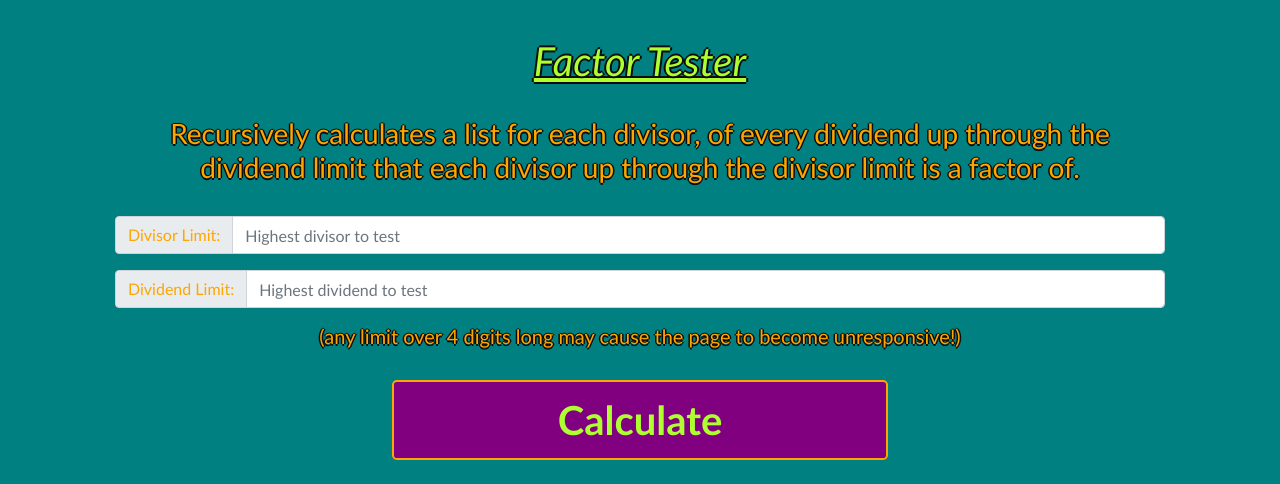
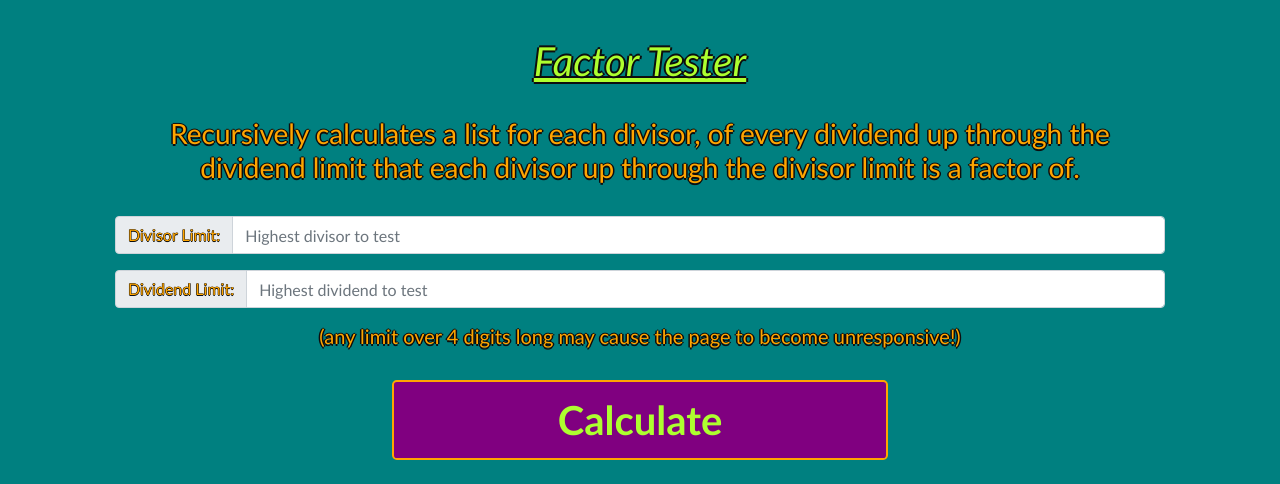
Before and after one commit to relativelyIntuitive/godNum, a Flask app: page /factors in a window 1280 px wide. Shown: the part 60-544 px from the top of the page. Run offline with Flask 2, Linux system fonts and the light colour scheme.

Commit message:
+css text shadows restored

```diff
--- a/static/styles/style.css
+++ b/static/styles/style.css
@@ -67,7 +67,7 @@ pre code {
 
 .input-group-text {
     color: #ffa500;
-    /* text-shadow: -0.5px 0 #0d0d0e, 0 0.5px #0d0d0e, 0.5px 0 #0d0d0e, 0 -0.5px #0d0d0e; */
+    text-shadow: -0.5px 0 #0d0d0e, 0 0.5px #0d0d0e, 0.5px 0 #0d0d0e, 0 -0.5px #0d0d0e;
 }
 
 .custom-file-label {
@@ -153,7 +153,7 @@ pre code {
     color: #ffa500;
     border: 0.18rem solid #adff2f;
     border-radius: 3rem;
-    /* text-shadow: -1px 0 #0d0d0e, 0 1px #0d0d0e, 1px 0 #0d0d0e, 0 -1px #0d0d0e; */
+    text-shadow: -1px 0 #0d0d0e, 0 1px #0d0d0e, 1px 0 #0d0d0e, 0 -1px #0d0d0e;
     font-size: 1rem;
     padding: 1rem;
 }
```
